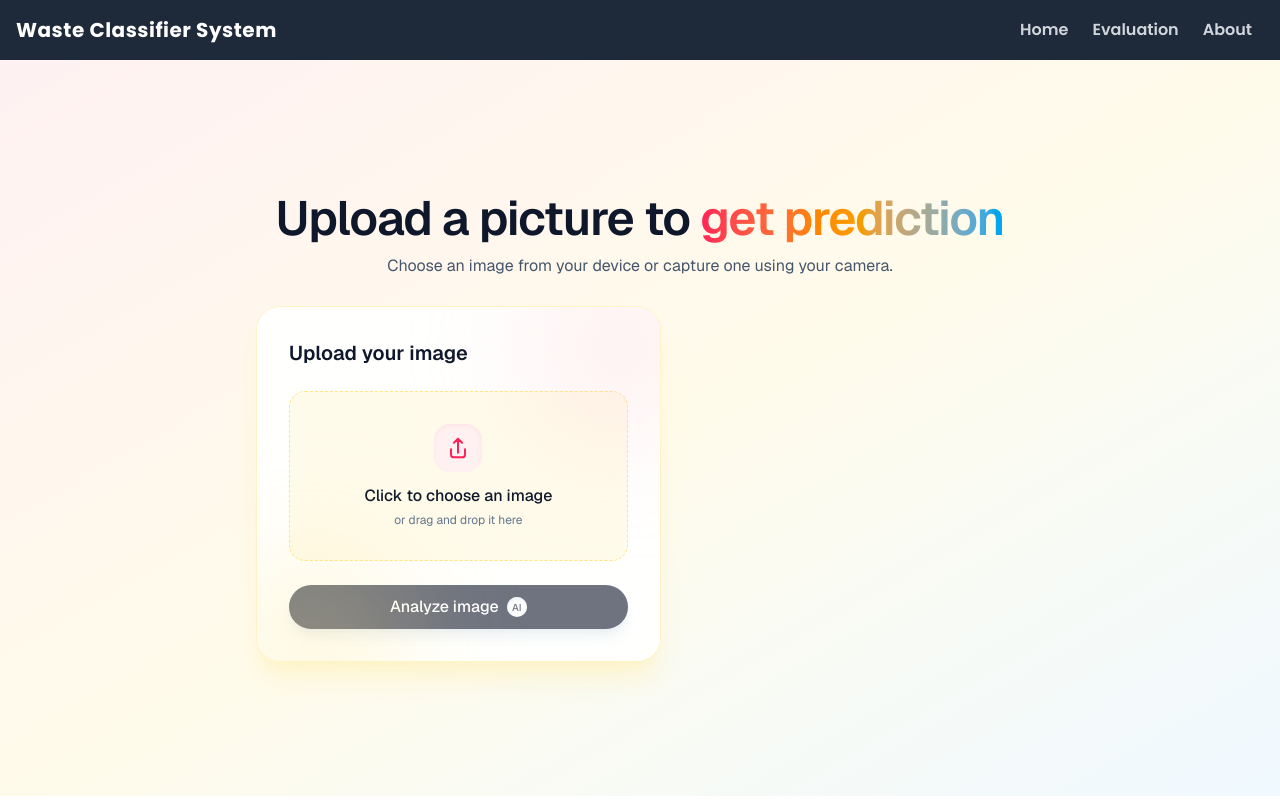
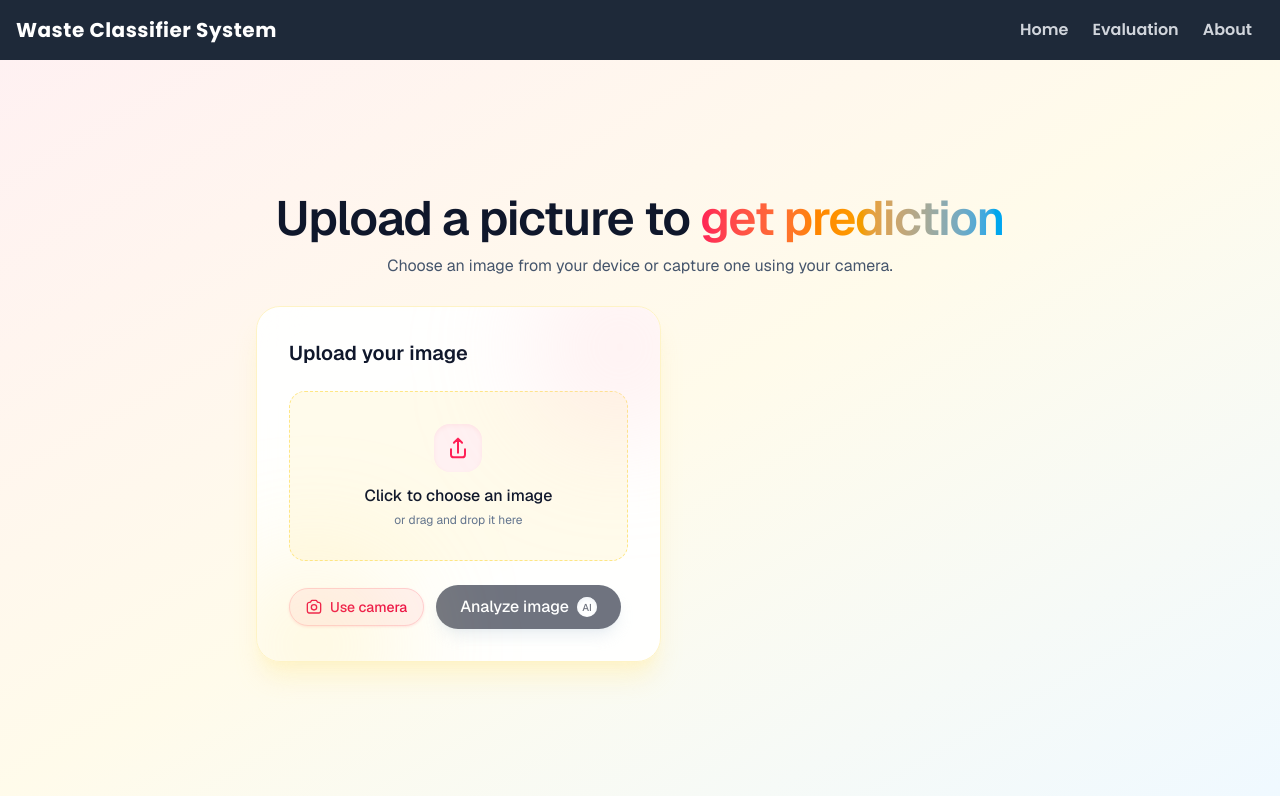
Before and after one commit to pikacoder44/waste-management-classifier, a Next.js app in the folder frontend/: page / in a window 1280 px wide. Built offline with nearby package versions, Linux system fonts and the light colour scheme.

Commit message:
Added Webcam Icon on mainpage

```diff
--- a/frontend/app/page.tsx
+++ b/frontend/app/page.tsx
@@ -1,12 +1,15 @@
 "use client";
 import { useState } from "react";
 import Image from "next/image";
-
 export default function Home() {
   const [file, setFile] = useState<File | null>(null); // newly selected file
   const [submittedFile, setSubmittedFile] = useState<File | null>(null); // file actually submitted
   const [result, setResult] = useState<string | null>(null);
   const [confidence, setConfidence] = useState<number | null>(null);
+
+  const openWebcam = () => {
+    console.log("Opening webcam");
+  };
 
   const upload_image = async () => {
     if (!file) return;
@@ -106,6 +109,35 @@ export default function Home() {
               />
             </label>
 
+            <div className="flex flex-col sm:flex-row gap-3 sm:items-center">
+            <button
+                type="button"
+                onClick={ openWebcam() }
+                className="inline-flex items-center justify-center rounded-full border border-rose-200 bg-rose-50 px-4 py-2 text-sm font-medium text-rose-600 shadow-sm shadow-rose-100 transition-all duration-300 hover:bg-rose-100 hover:border-rose-300 focus-visible:outline-none focus-visible:ring-2 focus-visible:ring-rose-300 focus-visible:ring-offset-2 focus-visible:ring-offset-rose-50"
+              >
+                <svg
+                  className="mr-2 h-4 w-4"
+                  viewBox="0 0 24 24"
+                  fill="none"
+                  xmlns="http://www.w3.org/2000/svg"
+                >
+                  <path
+                    d="M2 8.37722C2 8.0269 2 7.85174 2.01462 7.70421C2.1556 6.28127 3.28127 5.1556 4.70421 5.01462C4.85174 5 5.03636 5 5.40558 5C5.54785 5 5.61899 5 5.67939 4.99634C6.45061 4.94963 7.12595 4.46288 7.41414 3.746C7.43671 3.68986 7.45781 3.62657 7.5 3.5C7.54219 3.37343 7.56329 3.31014 7.58586 3.254C7.87405 2.53712 8.54939 2.05037 9.32061 2.00366C9.38101 2 9.44772 2 9.58114 2H14.4189C14.5523 2 14.619 2 14.6794 2.00366C15.4506 2.05037 16.126 2.53712 16.4141 3.254C16.4367 3.31014 16.4578 3.37343 16.5 3.5C16.5422 3.62657 16.5633 3.68986 16.5859 3.746C16.874 4.46288 17.5494 4.94963 18.3206 4.99634C18.381 5 18.4521 5 18.5944 5C18.9636 5 19.1483 5 19.2958 5.01462C20.7187 5.1556 21.8444 6.28127 21.9854 7.70421C22 7.85174 22 8.0269 22 8.37722V16.2C22 17.8802 22 18.7202 21.673 19.362C21.3854 19.9265 20.9265 20.3854 20.362 20.673C19.7202 21 18.8802 21 17.2 21H6.8C5.11984 21 4.27976 21 3.63803 20.673C3.07354 20.3854 2.6146 19.9265 2.32698 19.362C2 18.7202 2 17.8802 2 16.2V8.37722Z"
+                    stroke="currentColor"
+                    strokeWidth="2"
+                    strokeLinecap="round"
+                    strokeLinejoin="round"
+                  />
+                  <path
+                    d="M12 16.5C14.2091 16.5 16 14.7091 16 12.5C16 10.2909 14.2091 8.5 12 8.5C9.79086 8.5 8 10.2909 8 12.5C8 14.7091 9.79086 16.5 12 16.5Z"
+                    stroke="currentColor"
+                    strokeWidth="2"
+                    strokeLinecap="round"
+                    strokeLinejoin="round"
+                  />
+                </svg>
+                Use camera
+              </button>
               <button
                 type="submit"
                 className="inline-flex items-center justify-center rounded-full bg-slate-900 px-6 py-2.5 text-sm sm:text-base font-medium text-white shadow-lg shadow-slate-300/60 transition-all duration-300 hover:bg-slate-800 hover:shadow-slate-400 focus-visible:outline-none focus-visible:ring-2 focus-visible:ring-slate-700 focus-visible:ring-offset-2 focus-visible:ring-offset-slate-100 disabled:cursor-not-allowed disabled:opacity-60"
@@ -116,6 +148,9 @@ export default function Home() {
                   AI
                 </span>
               </button>
+
+
+            </div>
 
             <div className="pointer-events-none absolute -right-10 -top-10 h-40 w-40 rounded-full bg-rose-200/40 blur-3xl" />
             <div className="pointer-events-none absolute -bottom-16 -left-6 h-40 w-40 rounded-full bg-amber-200/35 blur-3xl" />
@@ -137,7 +172,6 @@ export default function Home() {
                   Prediction overview
                 </h2>
               </div>
-
             </div>
 
             {hasResult ? (
```
Lines whose indentation alone changed are shown as unchanged.
